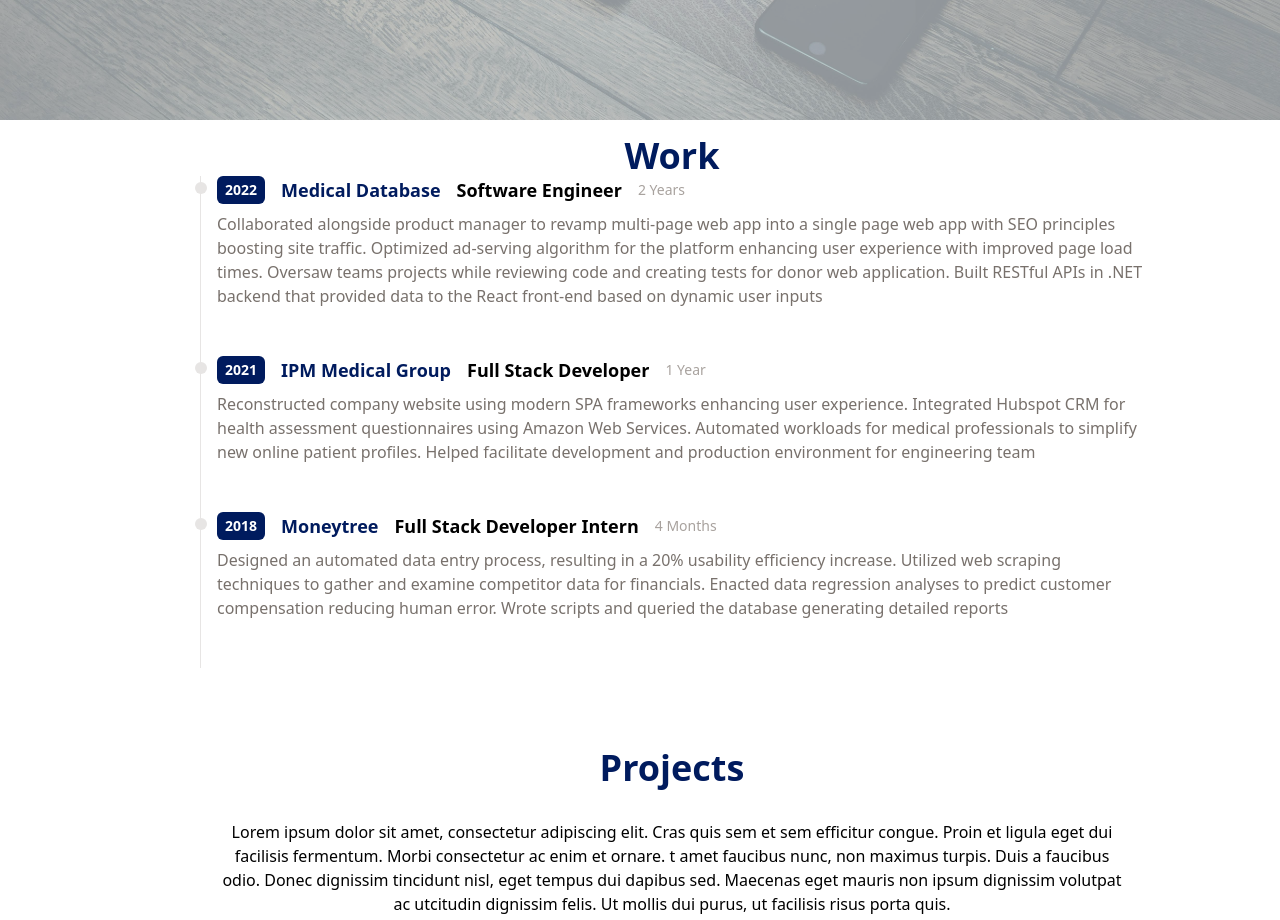
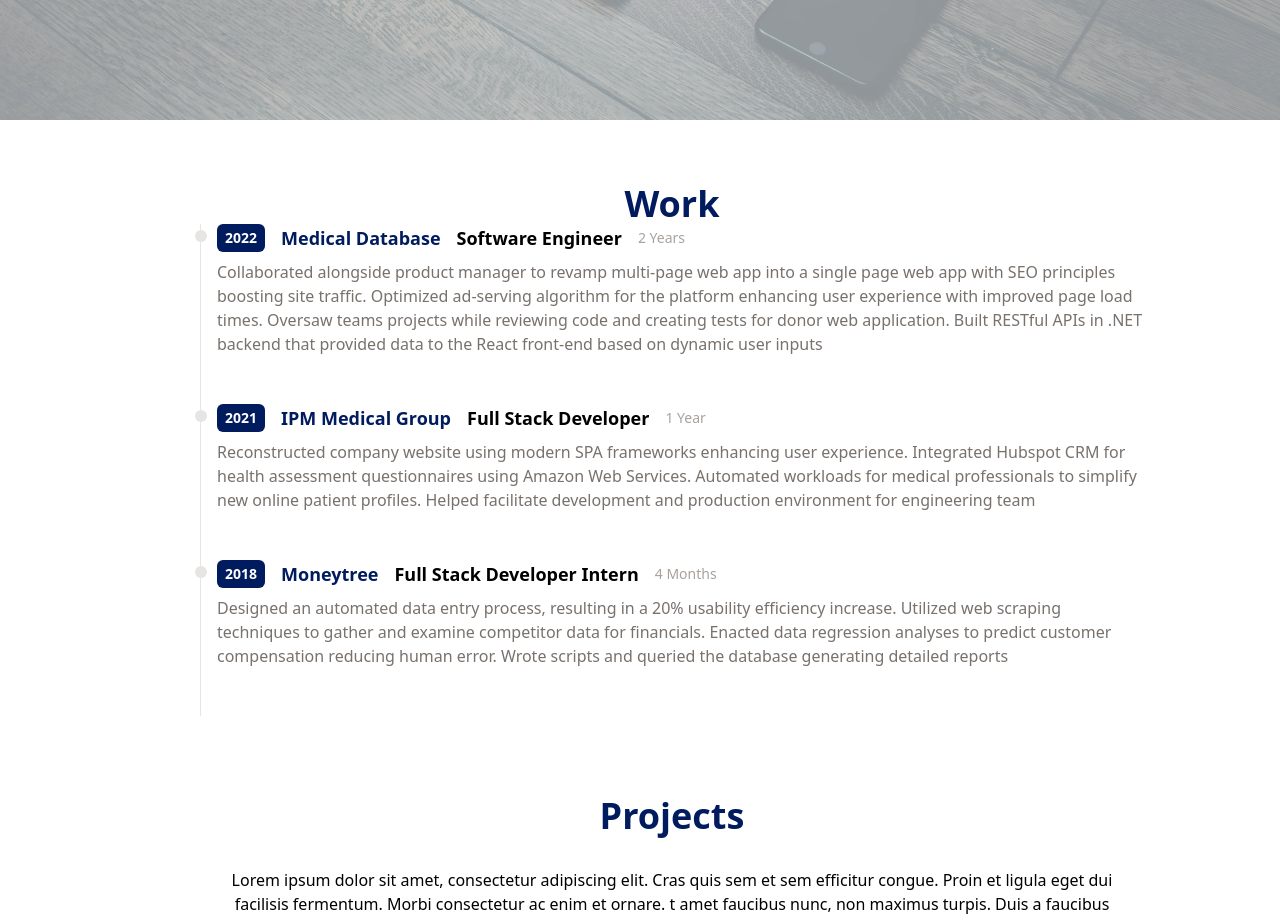
Before and after one commit to jevpham/website, a React (Vite) app: page / in a window 1280 px wide. Shown: the part 680-1600 px from the top of the page. Built offline with nearby package versions, Linux system fonts and the light colour scheme.

Commit message:
more fixes

```diff
--- a/src/components/Work.jsx
+++ b/src/components/Work.jsx
@@ -38,7 +38,7 @@ const data = [
 
 const Work = () => (
   <Transitions>
-    <div id="work" className="max-w-[1040px] m-auto md:pl-20 p-4 py-4">
+    <div id="work" className="max-w-[1040px] m-auto md:pl-20 p-4 py-4 pt-16">
       <h1 className="text-4xl font-bold text-center text-[#001b5e]">Work</h1>
       {data.map((item, idx) => (
         <WorkItem key={idx} {...item} />
```
